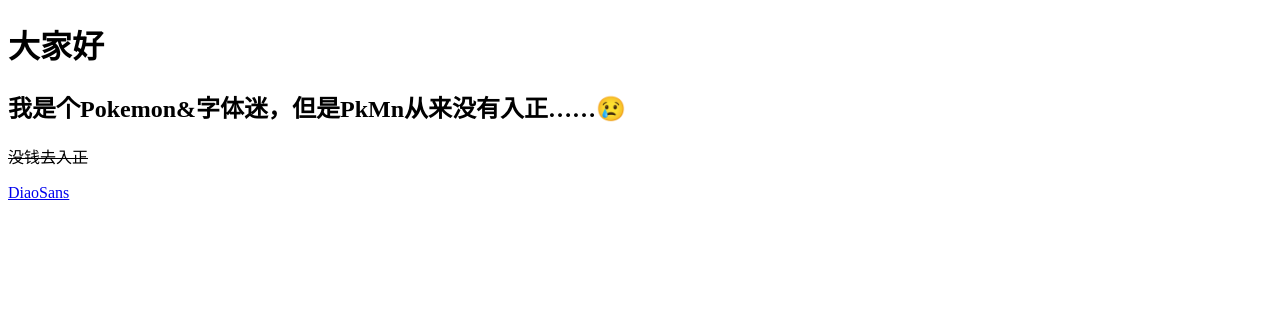
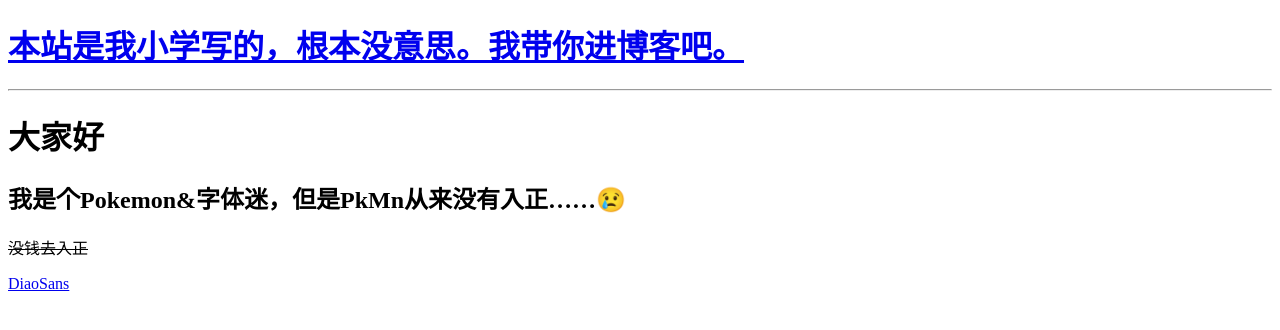
Before and after one commit to diaowinner/diaowinner.github.io, a plain HTML site: page index.html in a window 1280 px wide. Drawn offline with Linux system fonts and the light colour scheme.

Commit message:
Update index.html

```diff
--- a/index.html
+++ b/index.html
@@ -1,6 +1,8 @@
 <!DOCTYPE html>
 <head><title>嗨！</title></head>
 <body>
+    <h1><a href="https://dwn.dwnfonts.cc">本站是我小学写的，根本没意思。我带你进博客吧。</a></h1>
+    <hr/>
     <h1>大家好</h1>
     <h2>我是个Pokemon&字体迷，但是PkMn从来没有入正……😢</h2>
     <p><del>没钱去入正</del></p>
```
